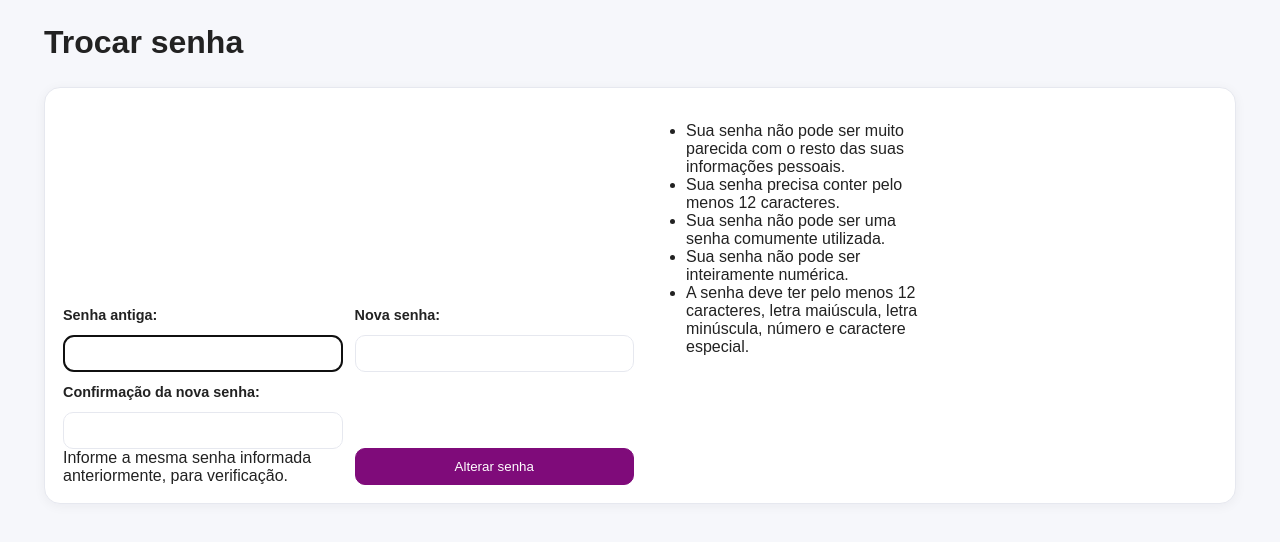
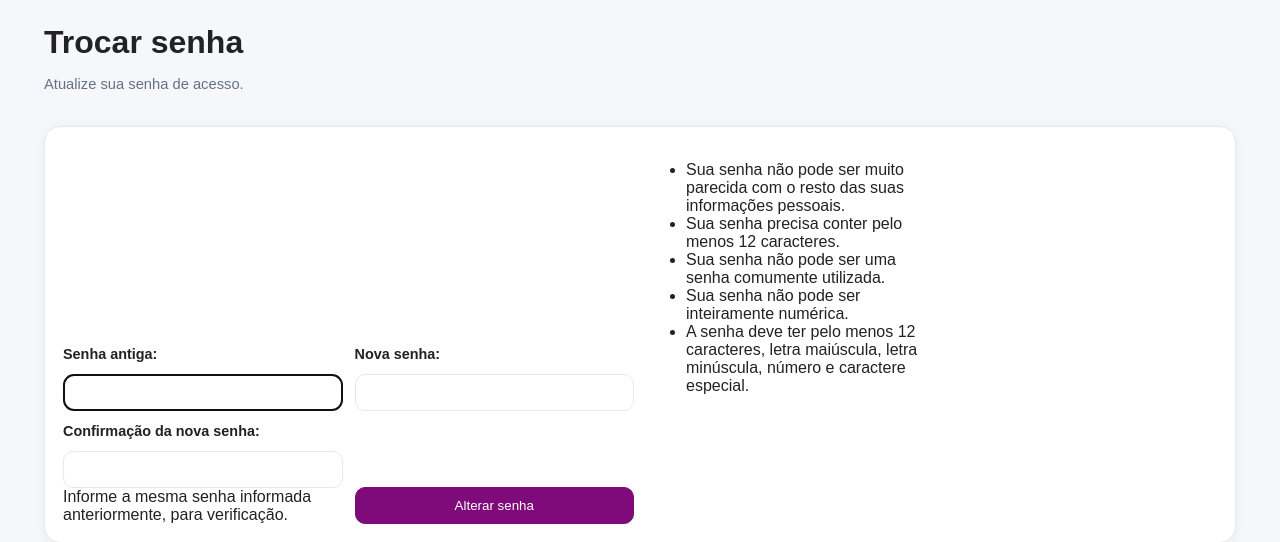
Before and after one commit to ussantos/Checklist, a Django app: page /senha/alterar/ in a window 1280 px wide. Shown: the part 46-588 px from the top of the page. Run offline with Django 5.2, Linux system fonts and the light colour scheme; the visitor is signed in with stand-in values (Sample User, id 1); parts of the project's set-up code (start-up, migrations or seed data) failed here and were passed over.

Commit message:
Explain forced password change in template

```diff
--- a/templates/registration/password_change_form.html
+++ b/templates/registration/password_change_form.html
@@ -1,6 +1,21 @@
 {% extends "base.html" %}
 {% block content %}
-<div class="page-title"><h1>Trocar senha</h1></div>
+<div class="page-title">
+  <div>
+    <h1>Trocar senha</h1>
+    {% if forced_password_change %}
+      <p class="muted">Esta é sua primeira entrada ou sua senha foi redefinida. Para continuar, cadastre uma nova senha pessoal.</p>
+    {% else %}
+      <p class="muted">Atualize sua senha de acesso.</p>
+    {% endif %}
+  </div>
+</div>
+{% if forced_password_change %}
+<section class="panel danger-light">
+  <strong>Troca obrigatória</strong>
+  <p class="muted">Você está usando uma senha temporária. O sistema ficará bloqueado até a senha ser alterada.</p>
+</section>
+{% endif %}
 <section class="panel">
   <form method="post" class="form-grid">
     {% csrf_token %}
```
